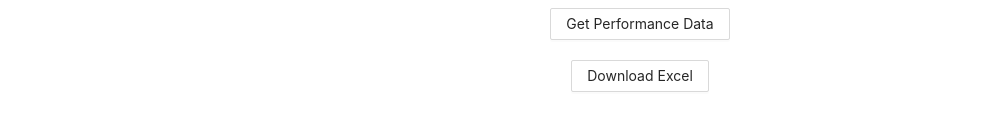
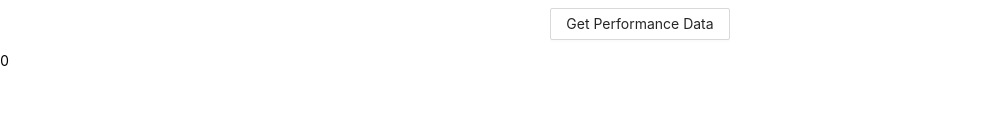
Before and after one commit to sreehari-a/speed-tracker, a React (Create React App) app: page / in a window 1280 px wide. Shown: the part 186-316 px from the top of the page, without its empty margins (0-982 px from the left). Built offline with nearby package versions, Linux system fonts and the light colour scheme.

Commit message:
gh page deploy config and bug fix

```diff
--- a/package.json
+++ b/package.json
@@ -18,7 +18,6 @@
     "@types/react-router-dom": "5.3.2",
     "antd": "^4.20.7",
     "firebase": "^9.8.2",
-    "gh-pages": "^3.2.3",
     "hoist-non-react-statics": "3.3.0",
     "invariant": "2.2.4",
     "lodash": "4.17.11",
@@ -63,6 +62,7 @@
   },
   "devDependencies": {
     "@types/styled-components": "^5.1.25",
-    "@types/webpack-env": "^1.17.0"
+    "@types/webpack-env": "^1.17.0",
+    "gh-pages": "^4.0.0"
   }
 }
--- a/src/HomePage/index.js
+++ b/src/HomePage/index.js
@@ -59,7 +59,7 @@ export function HomePage({ classes, performance, getPerformance, loading, resetT
           </div>
         </>
       )}
-      {rowData && !loading && (
+      {rowData.length && !loading && (
         <>
           <table>
             <tr>
```
Also changed, not shown: 1 other file (tests, documents, lock files or other folders).
